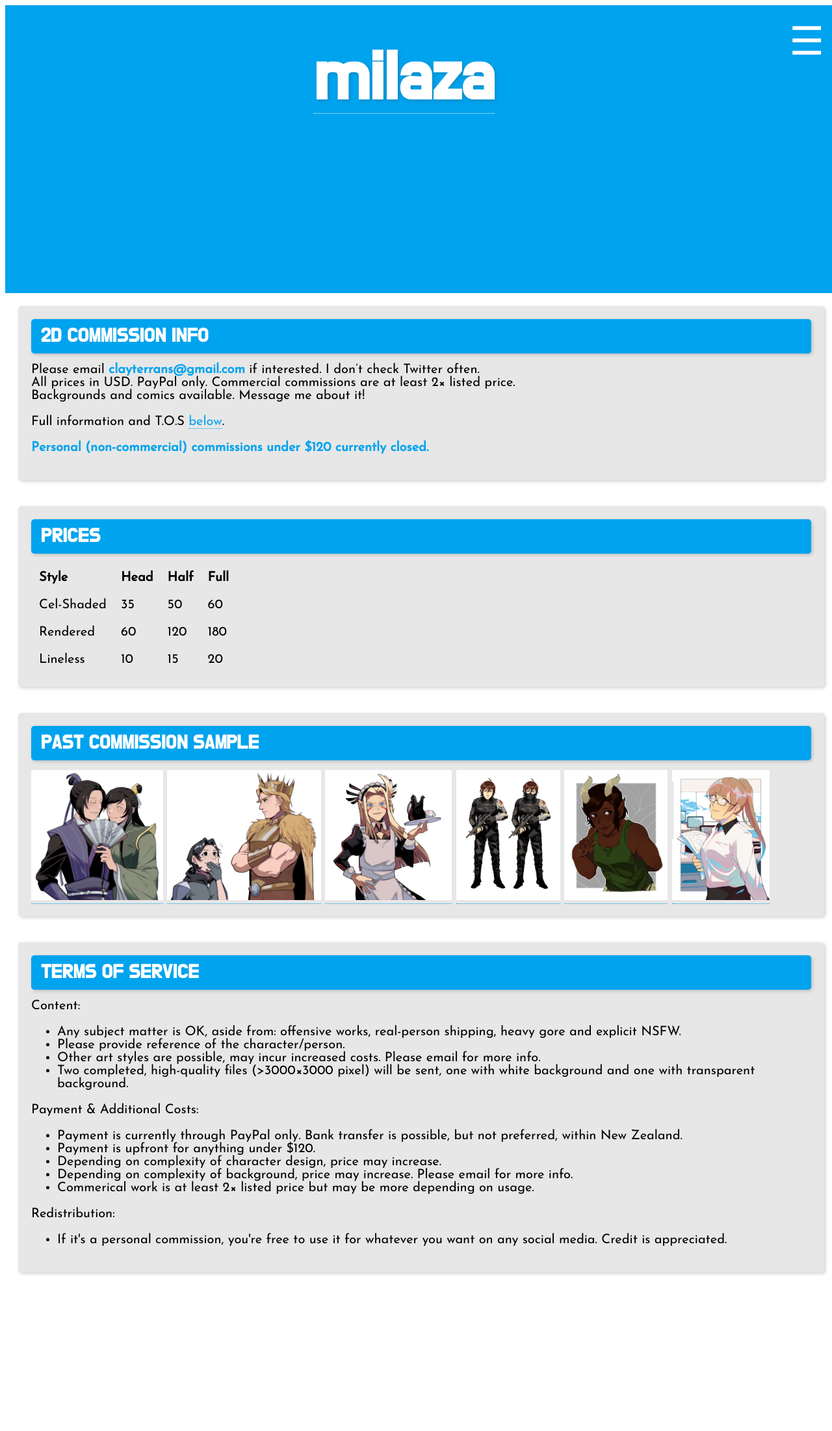
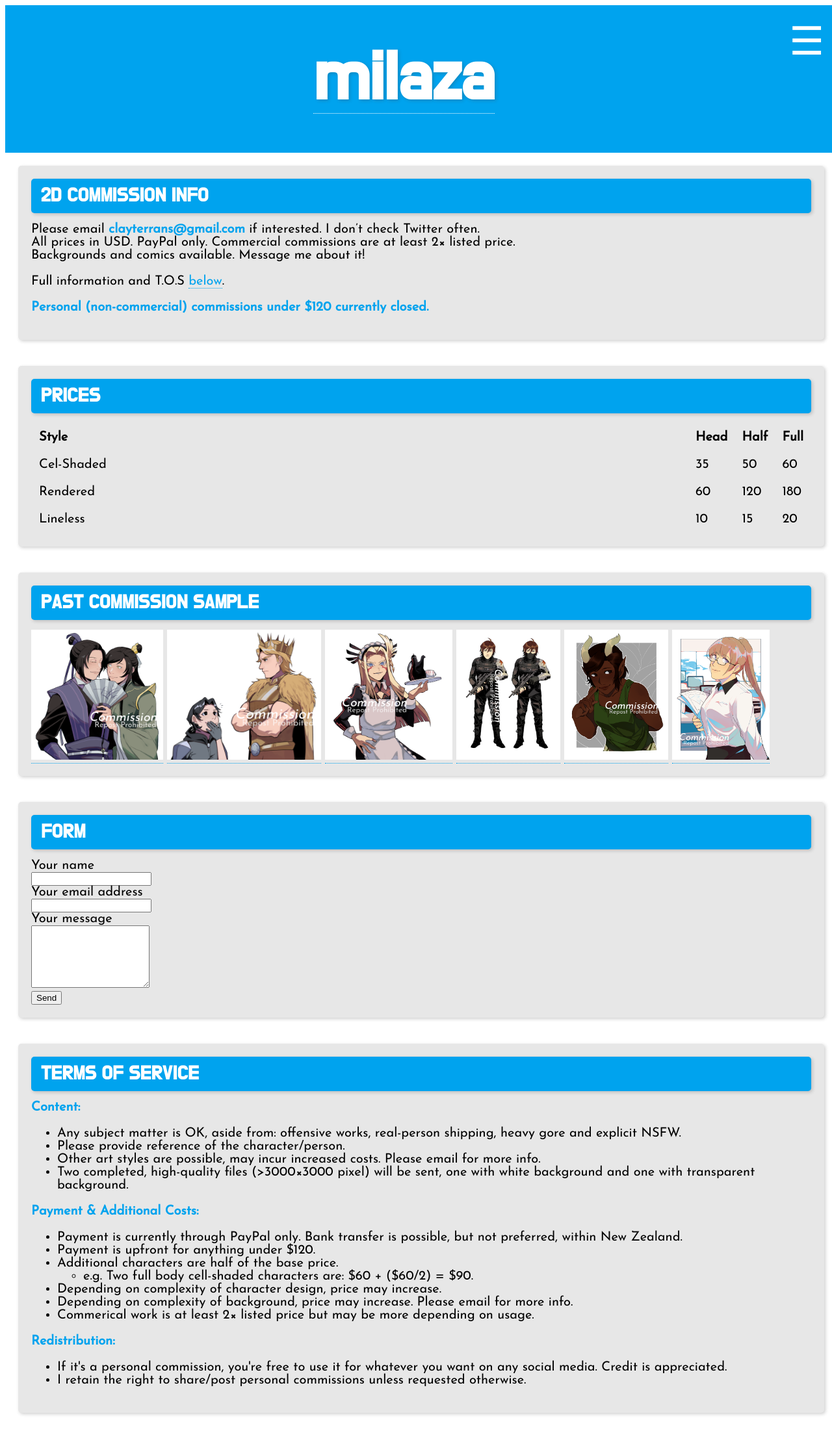
Before and after one commit to milazazo/milazazo.github.io, a PHP site: page /commission.html in a window 1280 px wide. Shown: the whole page at 65% size. Run offline with PHP 8.4, Linux system fonts and the light colour scheme.

Commit message:
updated commission

```diff
--- a/commission.html
+++ b/commission.html
@@ -107,7 +107,7 @@
     </div>
     <div class="section-wrapper-2">
       <div class="box"><div class="section"">PAST COMMISSION SAMPLE</div>
-      <a href="img\comm_a.png" class="yBox" data-ybox-group="group1"><img src="img\comm_a.png" style="height:200px" /></a>
+      <a href="img\comm_a_alt.gif" class="yBox" data-ybox-group="group1"><img src="img\comm_a.png" style="height:200px" /></a>
       <a href="img\comm_b.png" class="yBox" data-ybox-group="group1"><img src="img\comm_b.png" style="height:200px" /></a>
       <a href="img\comm_c.png" class="yBox" data-ybox-group="group1"><img src="img\comm_c.png" style="height:200px" /></a>
       <a href="img\comm_d.png" class="yBox" data-ybox-group="group1"><img src="img\comm_d.png" style="height:200px" /></a>
@@ -115,26 +115,56 @@
       <a href="img\comm_f.png" class="yBox" data-ybox-group="group1"><img src="img\comm_f.png" style="height:200px" /></a>
       </div>
     </div>
+
+    <div class="section-wrapper-2">
+      <div class="box"><div class="section"">FORM</div>
+      <form id="fcf-form-id" class="fcf-form-class" method="post" action="contact-form-process.php">
+        <label for="Name" class="fcf-label">Your name</label>
+        <div class="fcf-input-group">
+            <input type="text" id="Name" name="Name" class="fcf-form-control" required>
+        </div>
+    <div class="fcf-form-group">
+        <label for="Email" class="fcf-label">Your email address</label>
+        <div class="fcf-input-group">
+            <input type="email" id="Email" name="Email" class="fcf-form-control" required>
+        </div>
+    <div class="fcf-form-group">
+        <label for="Message" class="fcf-label">Your message</label>
+        <div class="fcf-input-group">
+            <textarea id="Message" name="Message" class="fcf-form-control" rows="6" maxlength="3000" required></textarea>
+        </div>
+    </div>
+    <div class="fcf-form-group">
+        <button type="submit" id="fcf-button" class="fcf-btn fcf-btn-primary fcf-btn-lg fcf-btn-block">Send</button>
+    </div>
+      </div>
+    </div>
+
+
     <div class="section-wrapper-2">
       <div class="box"><div class="section" id="tos">TERMS OF SERVICE</div>
-      Content:
+      <b>Content:</b>
     <ul>
       <li>Any subject matter is OK, aside from: offensive works, real-person shipping, heavy gore and explicit NSFW.</li>
       <li>Please provide reference of the character/person.</li>
       <li>Other art styles are possible, may incur increased costs. Please email for more info.</li>
       <li>Two completed, high-quality files (>3000×3000 pixel) will be sent, one with white background and one with transparent background.</li>
     </ul>
-    Payment & Additional Costs:
+    <b>Payment & Additional Costs:</b>
     <ul>
         <li>Payment is currently through PayPal only. Bank transfer is possible, but not preferred, within New Zealand.</li>
         <li>Payment is upfront for anything under $120.</li>
+        <li>Additional characters are half of the base price.
+          <ul><li>e.g. Two full body cell-shaded characters are: $60 + ($60/2) = $90.</li></ul>
+        </li>
         <li>Depending on complexity of character design, price may increase.</li>
         <li>Depending on complexity of background, price may increase. Please email for more info.</li>
         <li>Commerical work is at least 2× listed price but may be more depending on usage.</li>
       </ul>
-    Redistribution:
+      <b>Redistribution:</b>
     <ul>
         <li>If it's a personal commission, you're free to use it for whatever you want on any social media. Credit is appreciated.</li>
+        <li>I retain the right to share/post personal commissions unless requested otherwise.</li>
       </ul>
       </div>
     </div>
--- a/style.css
+++ b/style.css
@@ -165,6 +165,7 @@
 
 td, th{
   padding:10px;
+  width:100%;
 }
 
 /* ------ text styling ------*/
```
Also changed, not shown: contactform.php (added, +74 -0 lines), img/comm_a.png, img/comm_b.png, img/comm_c.png, img/comm_d.png, img/comm_e.png, img/comm_f.png, 1 other file.
